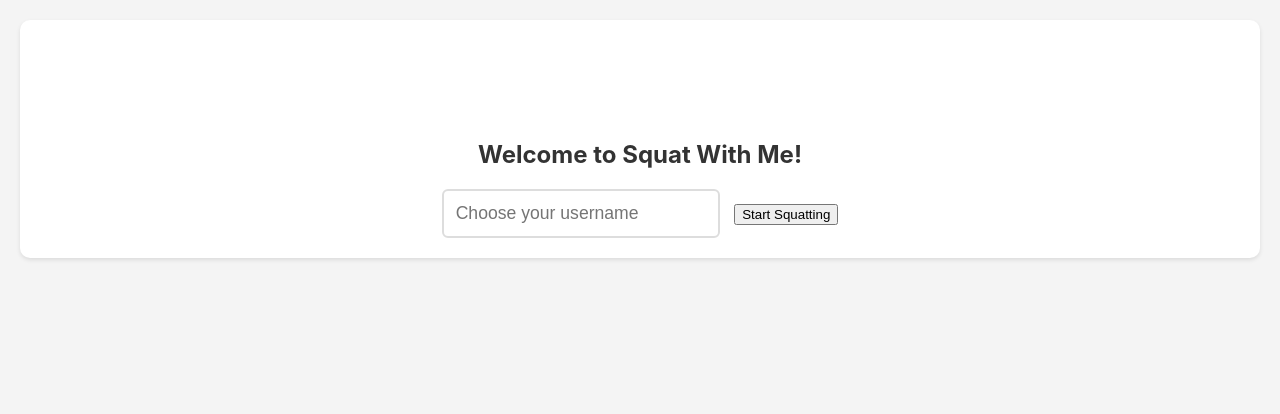
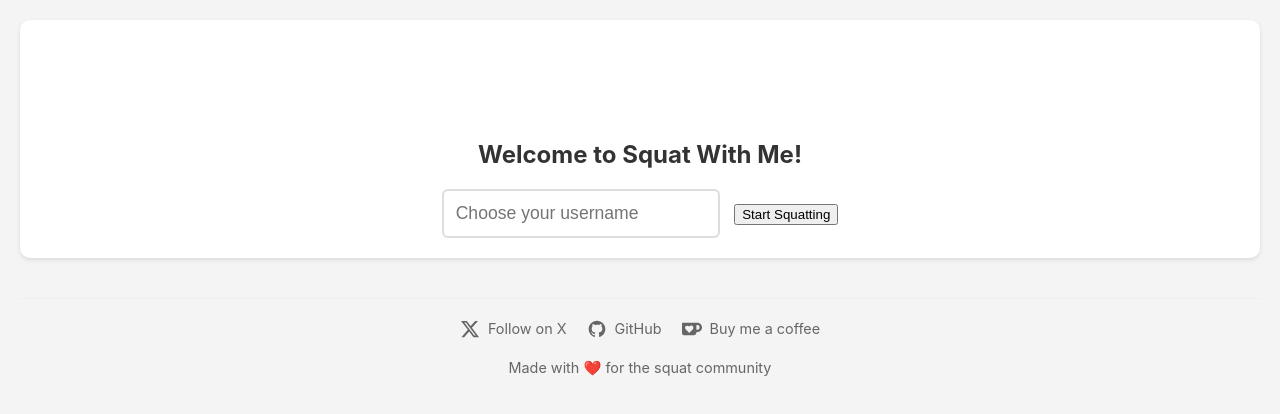
Before and after one commit to ndrsc3/squatWithMe, a website: page index.html in a window 1280 px wide. Drawn offline with Linux system fonts and the light colour scheme.

Commit message:
Refactor: Add a footer
Signed-off-by: ndrsc3 <ndrsc3+git@proton.me>

```diff
--- a/index.html
+++ b/index.html
@@ -42,6 +42,33 @@
             </div>
         </div>
     </div>
+    <footer class="app-footer">
+        <div class="footer-content">
+            <div class="footer-links">
+                <a href="https://twitter.com/yourusername" target="_blank" rel="noopener noreferrer">
+                    <svg class="icon" viewBox="0 0 24 24" width="24" height="24">
+                        <path fill="currentColor" d="M18.244 2.25h3.308l-7.227 8.26 8.502 11.24H16.17l-5.214-6.817L4.99 21.75H1.68l7.73-8.835L1.254 2.25H8.08l4.713 6.231zm-1.161 17.52h1.833L7.084 4.126H5.117z"/>
+                    </svg>
+                    Follow on X
+                </a>
+                <a href="https://github.com/yourusername/squatapp" target="_blank" rel="noopener noreferrer">
+                    <svg class="icon" viewBox="0 0 24 24" width="24" height="24">
+                        <path fill="currentColor" d="M12 2C6.477 2 2 6.477 2 12c0 4.42 2.865 8.17 6.839 9.49.5.092.682-.217.682-.482 0-.237-.008-.866-.013-1.7-2.782.603-3.369-1.34-3.369-1.34-.454-1.156-1.11-1.462-1.11-1.462-.908-.62.069-.608.069-.608 1.003.07 1.531 1.03 1.531 1.03.892 1.529 2.341 1.087 2.91.832.092-.647.35-1.088.636-1.338-2.22-.253-4.555-1.11-4.555-4.943 0-1.091.39-1.984 1.029-2.683-.103-.253-.446-1.27.098-2.647 0 0 .84-.269 2.75 1.025A9.578 9.578 0 0112 6.836c.85.004 1.705.114 2.504.336 1.909-1.294 2.747-1.025 2.747-1.025.546 1.377.203 2.394.1 2.647.64.699 1.028 1.592 1.028 2.683 0 3.842-2.339 4.687-4.566 4.935.359.309.678.919.678 1.852 0 1.336-.012 2.415-.012 2.743 0 .267.18.578.688.48C19.138 20.167 22 16.418 22 12c0-5.523-4.477-10-10-10z"/>
+                    </svg>
+                    GitHub
+                </a>
+                <a href="https://ko-fi.com/yourusername" target="_blank" rel="noopener noreferrer">
+                    <svg class="icon" viewBox="0 0 24 24" width="24" height="24">
+                        <path fill="currentColor" d="M23.881 8.948c-.773-4.085-4.859-4.593-4.859-4.593H.723c-.604 0-.679.798-.679.798s-.082 7.324-.022 11.822c.164 2.424 2.586 2.672 2.586 2.672s8.267-.023 11.966-.049c2.438-.426 2.683-2.566 2.658-3.734 4.352.24 7.422-2.831 6.649-6.916zm-11.062 3.511c-1.246 1.453-4.011 3.976-4.011 3.976s-.121.119-.31.023c-.076-.057-.108-.09-.108-.09-.443-.441-3.368-3.049-4.034-3.954-.709-.965-1.041-2.7-.091-3.71.951-1.01 3.005-1.086 4.363.407 0 0 1.565-1.782 3.468-.963 1.904.82 1.832 3.011.723 4.311zm6.173.478c-.928.116-1.682.028-1.682.028V7.284h1.77s1.971.551 1.971 2.638c0 1.913-.985 2.667-2.059 3.015z"/>
+                    </svg>
+                    Buy me a coffee
+                </a>
+            </div>
+            <div class="footer-text">
+                Made with ❤️ for the squat community
+            </div>
+        </div>
+    </footer>
     <script type="module" src="app.js"></script>
 </body>
 </html>
--- a/styles.css
+++ b/styles.css
@@ -253,12 +253,44 @@ h1 {
     font-style: italic;
 }
 
-.streak-cell {
-    text-align: center;
-    font-weight: bold;
-    background-color: #f5f5f5;
+.app-footer {
+    margin-top: 40px;
+    padding-top: 20px;
+    border-top: 1px solid #eee;
 }
 
-.grid-cell.streak-cell {
-    border-right: 2px solid #ddd;
+.footer-content {
+    display: flex;
+    flex-direction: column;
+    align-items: center;
+    gap: 20px;
 }
+
+.footer-links {
+    display: flex;
+    gap: 20px;
+}
+
+.footer-links a {
+    display: flex;
+    align-items: center;
+    gap: 8px;
+    color: #666;
+    text-decoration: none;
+    font-size: 0.9em;
+    transition: color 0.2s ease;
+}
+
+.footer-links a:hover {
+    color: var(--primary-color);
+}
+
+.footer-links .icon {
+    width: 20px;
+    height: 20px;
+}
+
+.footer-text {
+    color: #666;
+    font-size: 0.9em;
+}
```
